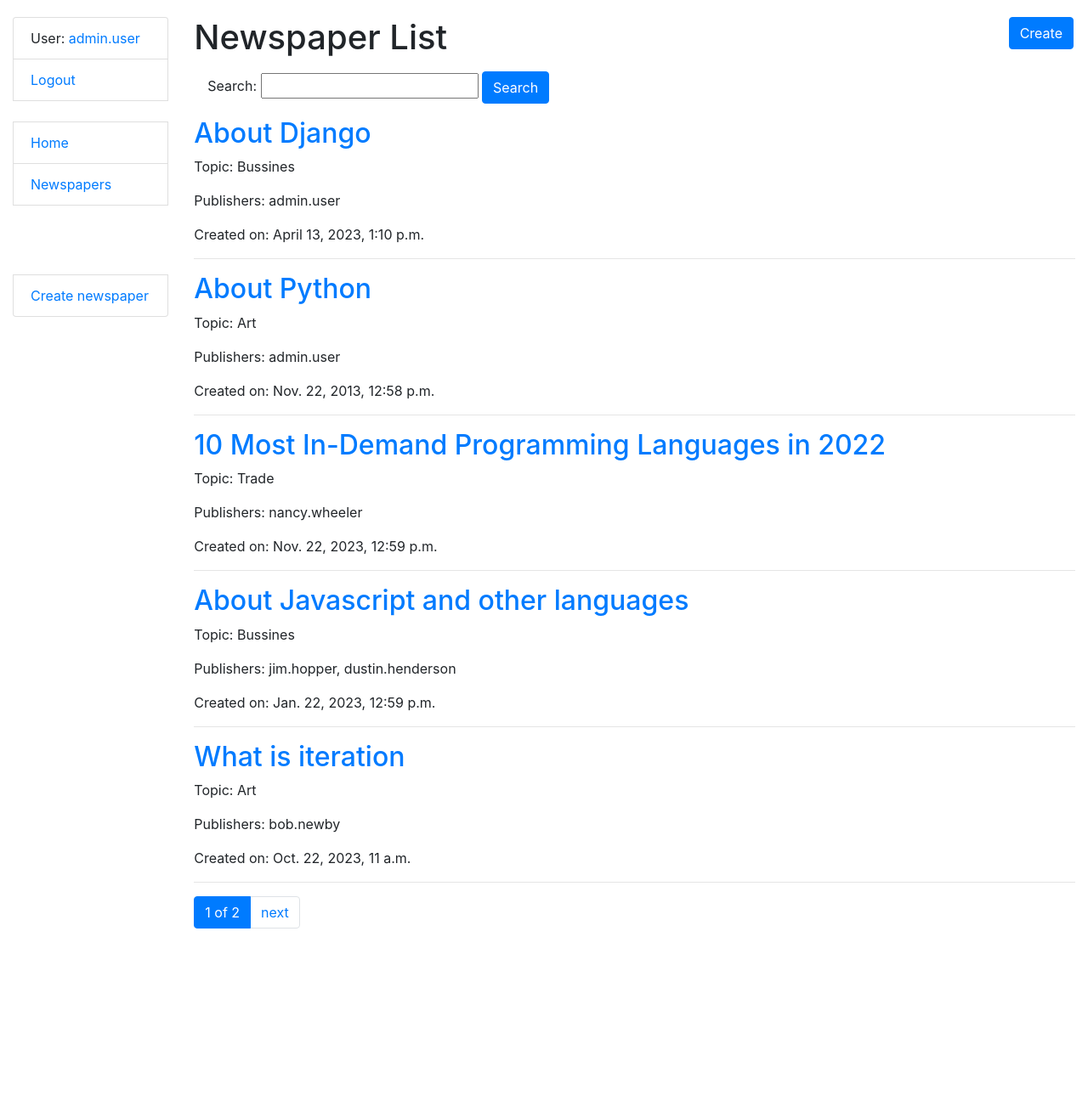
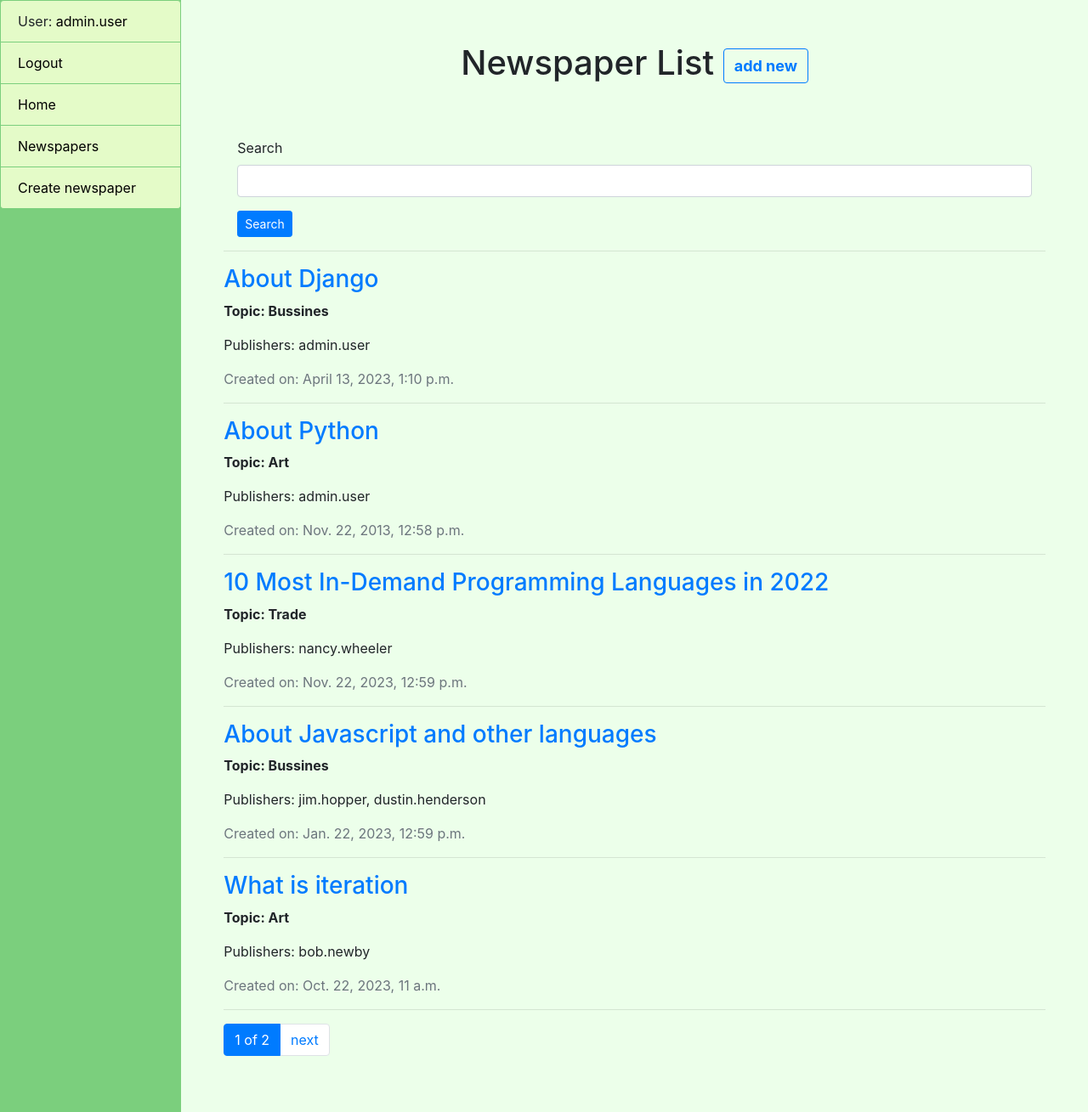
Before and after one commit to fedorov-s-od/newspaper-agency, a Django app: page /newspapers/ in a window 1280 px wide. Shown: the whole page at 85% size. Before the commit the page ends 1093 px from the top, so only its background shows below. Run offline with Django 4.2, Linux system fonts and the light colour scheme; a user stored in the database is signed in; data comes from the database, SQL or seed files in the repository; some libraries are stand-ins or nearby versions.

Commit message:
Adding temporary styles

```diff
--- a/requirements.txt
+++ b/requirements.txt
@@ -1,3 +1,5 @@
 asgiref==3.7.2
+crispy-bootstrap4==2023.1
 Django==4.2.7
+django-crispy-forms==2.1
 sqlparse==0.4.4
--- a/static/css/styles.css
+++ b/static/css/styles.css
@@ -1,7 +1,39 @@
-body {
-    margin-top: 20px;
-}
 .link-to-page {
     float: right;
     margin: 0 2px 0 2px;
 }
+
+html, body, .container-fluid, .row, #sidebar {
+    min-height: 100vh;
+}
+
+#sidebar {
+    background: #7bcf7d;
+    padding-top: 20px;
+    width: 100%;
+    padding: 0;
+    margin: 0;
+}
+
+#content {
+    background: #ecffea;
+    padding: 50px;
+}
+
+.list-group-item {
+    background: #e4fbc8;
+    border: 1px solid #7bcf7d;
+}
+
+.list-group-item a {
+    color: black;
+}
+
+.list-group-item:hover {
+    background: #7bd34e;
+}
+
+#newspaper-list-create {
+    font-size: 18px;
+    font-weight: bold;
+}
--- a/templates/base.html
+++ b/templates/base.html
@@ -10,6 +10,7 @@
           integrity="sha384-TX8t27EcRE3e/ihU7zmQxVncDAy5uIKz4rEkgIXeMed4M0jlfIDPvg6uqKI2xXr2"
           crossorigin="anonymous">
     <!-- Add additional CSS in static file -->
+    <link rel="stylesheet" href="https://cdnjs.cloudflare.com/ajax/libs/font-awesome/4.7.0/css/font-awesome.min.css">
     {% load static %}
     <link rel="stylesheet" href="{% static 'css/styles.css' %}">
 </head>
@@ -17,14 +18,14 @@
 <body>
   <div class="container-fluid">
     <div class="row">
-        <div class="col-sm-2">
+      <div class="col-sm-2" id="sidebar">
 
         {% block sidebar %}
           {% include "includes/sidebar.html" %}
         {% endblock %}
 
       </div>
-        <div class="col-sm-10 ">
+      <div class="col-sm-10 " id="content">
 
         {% block content %}{% endblock %}
 
--- a/templates/includes/sidebar.html
+++ b/templates/includes/sidebar.html
@@ -6,13 +6,10 @@
     <li class="list-group-item"><a href="{% url 'login'%}?next={{request.path}}">Login</a></li>
   {% endif %}
 
-  <br>
 
   <li class="list-group-item"><a href="{% url 'newspaper:index' %}">Home</a></li>
   <li class="list-group-item"><a href="{% url 'newspaper:newspaper-list' %}">Newspapers</a></li>
-  <br>
-  <hr>
-  <br>
+
   {% if user.is_authenticated %}
     <li class="list-group-item"><a href="{% url 'newspaper:newspaper-create' %}">Create newspaper</a></li>
   {% endif %}
--- a/templates/newspaper/newspaper_list.html
+++ b/templates/newspaper/newspaper_list.html
@@ -1,27 +1,29 @@
 {% extends "base.html" %}
+{% load crispy_forms_filters %}
 
 {% block content %}
-  <h1>
+  <h1 class="text-center pb-5">
     Newspaper List
     {% if user.is_authenticated %}
-        <a href="{% url 'newspaper:newspaper-create' %}" class="btn btn-primary link-to-page">
-          Create
+        <a href="{% url 'newspaper:newspaper-create' %}" id="newspaper-list-create" class="btn btn-outline-primary">
+          add new
         </a>
     {% endif %}
   </h1>
 
   {% if newspaper_list %}
     <form method="GET" class="m-3" action="{% url 'newspaper:newspaper-list' %}">
-        {{ search_form }}
-        <button type="submit" class="btn btn-primary">Search</button>
+        {{ search_form|crispy }}
+        <button type="submit" class="btn btn-sm btn-primary">Search</button>
     </form>
+    <hr>
 
     {% for newspaper in newspaper_list %}
         <div>
-          <h2><a href="{% url 'newspaper:newspaper-detail' newspaper.id %}">{{ newspaper.title }}</a></h2>
-          <p>Topic: {{ newspaper.topic }}</p>
+          <h3><a href="{% url 'newspaper:newspaper-detail' newspaper.id %}">{{ newspaper.title }}</a></h3>
+          <p class="font-weight-bold">Topic: {{ newspaper.topic }}</p>
           <p>Publishers: {{ newspaper.publishers_to_str }}</p>
-          <p>Created on: {{ newspaper.published_date }}</p>
+          <p class="text-muted">Created on: {{ newspaper.published_date }}</p>
         </div>
         <hr>
     {% endfor %}
```
Also changed, not shown: templates/newspaper/newspaper_detail.html (+11 -9 lines). Lines whose indentation alone changed are shown as unchanged.
